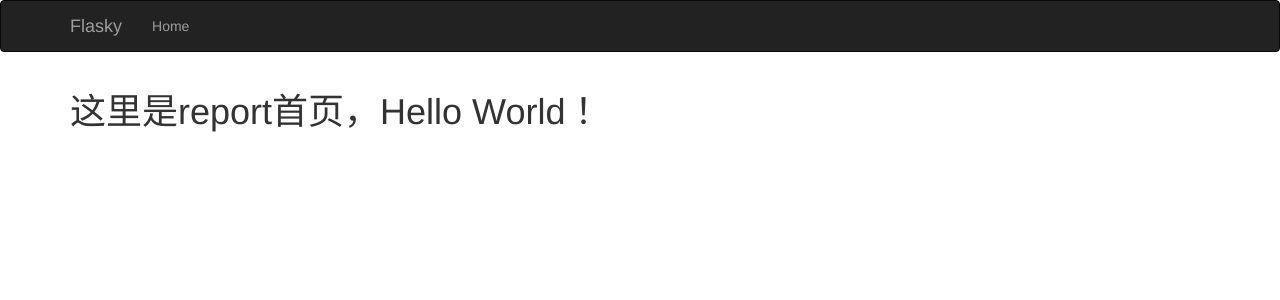
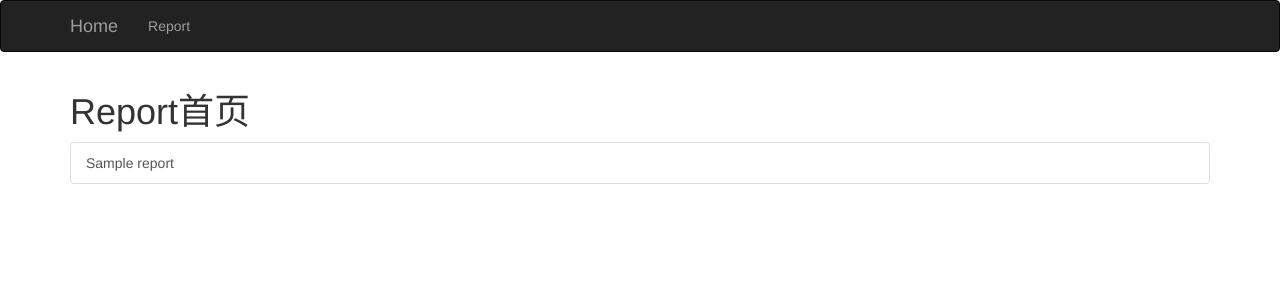
Before and after one commit to liuz7/reporter, a Flask app: template app/templates/report/index.html in a window 1280 px wide. Shown: the top 300 px of the page. Run offline with Flask 2, Linux system fonts and the light colour scheme; the template is opened without the code that fills it: most values are stand-ins (such as "Sample title", 1, 10 or a date in 2020); some libraries are stand-ins or nearby versions.

Commit message:
Get report list for view

```diff
--- a/app/templates/base.html
+++ b/app/templates/base.html
@@ -6,7 +6,7 @@
 <link rel="icon" href="{{ url_for('static',filename = 'favicon.png')  }}" type="image/x-icon"/>
 {% endblock %}
 
-{% block title %}Flask{% endblock %}
+{% block title %}Home{% endblock %}
 
 {% block navbar %}
 <div class="navbar navbar-inverse" role="navigation">
@@ -18,11 +18,11 @@
                 <span class="icon-bar"></span>
                 <span class="icon-bar"></span>
             </button>
-            <a class="navbar-brand" href="/">Flasky</a>
+            <a class="navbar-brand" href="/">Home</a>
         </div>
         <div class="navbar-collapse collapse">
             <ul class="nav navbar-nav">
-                <li><a href="/">Home</a></li>
+                <li><a href="/report">Report</a></li>
             </ul>
         </div>
     </div>
--- a/app/templates/report/index.html
+++ b/app/templates/report/index.html
@@ -3,7 +3,12 @@
 {% block title %}首页{% endblock %}
 
 {% block page_content %}
-<h1>这里是report首页，Hello World！</h1>
+<h1>Report首页</h1>
 
+<div class="list-group">
+{% for report in report_list %}
+    <a href="{{ url_for('static', filename=report) }}" class="list-group-item">{{report}}</a>
+{% endfor %}
+</div>
 
 {% endblock %}
```
Also changed, not shown: app/report/views.py (+17 -2 lines).
